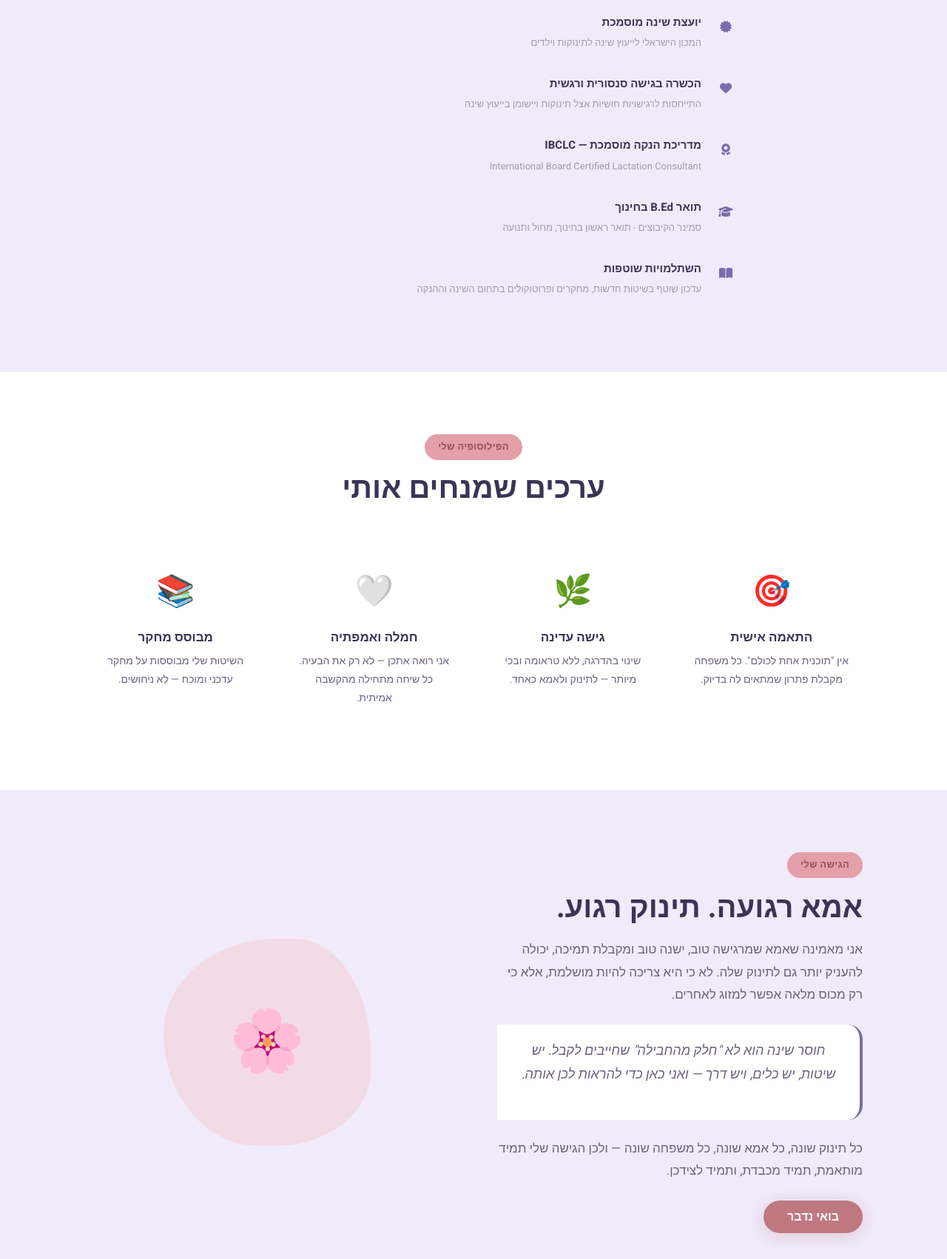
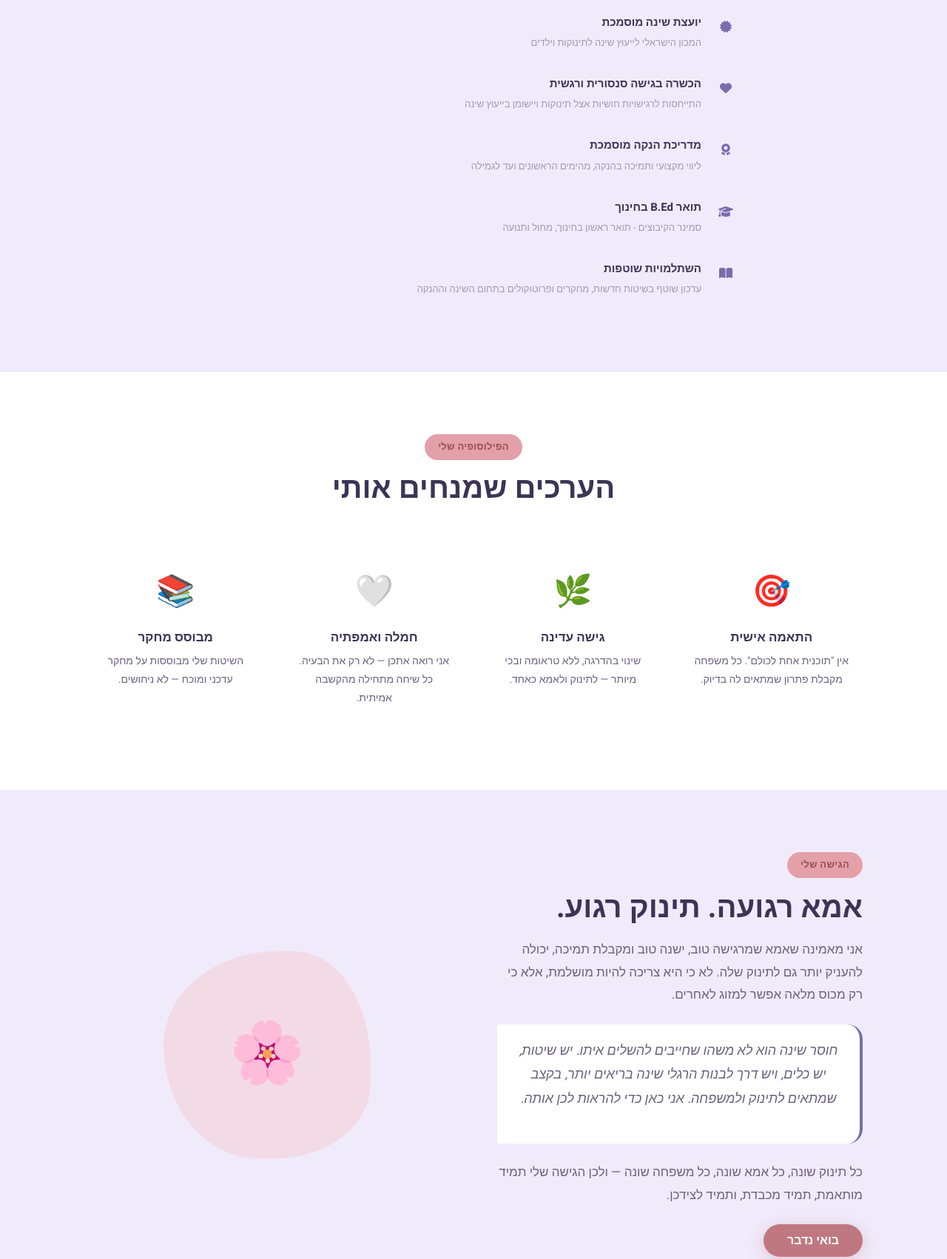
Before and after one commit to natezenou-tech/shiry_website, a plain HTML site: page about.html in a window 1280 px wide. Shown: the part 1375-3077 px from the top of the page at 74% size. Drawn offline with Linux system fonts and the light colour scheme.

Commit message:
Add files via upload

```diff
--- a/about.html
+++ b/about.html
@@ -8,6 +8,7 @@
 <link rel="preconnect" href="https://fonts.googleapis.com">
 <link href="https://fonts.googleapis.com/css2?family=Heebo:wght@400;500;600;700;800&display=swap" rel="stylesheet">
 <link rel="stylesheet" href="https://cdnjs.cloudflare.com/ajax/libs/font-awesome/6.5.1/css/all.min.css">
+<link rel="icon" href="favicon.ico" sizes="any">
 <link rel="icon" type="image/svg+xml" href="favicon.svg">
 <link rel="icon" type="image/png" href="favicon.png">
 <link rel="apple-touch-icon" href="apple-touch-icon.png">
@@ -119,7 +120,7 @@
       </div>
       <div class="credential-item">
         <div class="credential-icon"><i class="fas fa-award"></i></div>
-        <div class="credential-text"><strong>מדריכת הנקה מוסמכת — IBCLC</strong><span>International Board Certified Lactation Consultant</span></div>
+        <div class="credential-text"><strong>מדריכת הנקה מוסמכת</strong><span>ליווי מקצועי ותמיכה בהנקה, מהימים הראשונים ועד לגמילה</span></div>
       </div>
       <div class="credential-item">
         <div class="credential-icon"><i class="fas fa-graduation-cap"></i></div>
@@ -137,7 +138,7 @@
   <div class="container">
     <div class="section-header text-center fade-in">
       <span class="tag tag-blush">הפילוסופיה שלי</span>
-      <h2>ערכים שמנחים אותי</h2>
+      <h2>הערכים שמנחים אותי</h2>
     </div>
     <div class="values-grid">
       <div class="value-card fade-in">
@@ -176,7 +177,7 @@
         <h2>אמא רגועה. תינוק רגוע.</h2>
         <p>אני מאמינה שאמא שמרגישה טוב, ישנה טוב ומקבלת תמיכה, יכולה להעניק יותר גם לתינוק שלה. לא כי היא צריכה להיות מושלמת, אלא כי רק מכוס מלאה אפשר למזוג לאחרים.</p>
         <div class="quote-block" style="text-align:center;">
-          <p>חוסר שינה הוא לא "חלק מהחבילה" שחייבים לקבל. יש שיטות, יש כלים, ויש דרך — ואני כאן כדי להראות לכן אותה.</p>
+          <p>חוסר שינה הוא לא משהו שחייבים להשלים איתו. יש שיטות, יש כלים, ויש דרך לבנות הרגלי שינה בריאים יותר, בקצב שמתאים לתינוק ולמשפחה. אני כאן כדי להראות לכן אותה.</p>
         </div>
         <p>כל תינוק שונה, כל אמא שונה, כל משפחה שונה — ולכן הגישה שלי תמיד מותאמת, תמיד מכבדת, ותמיד לצידכן.</p>
         <a href="contact.html" class="btn btn-blush">בואי נדבר</a>
```
Also changed, not shown: breastfeeding.html (+1 -0 lines), contact.html (+1 -0 lines), index.html (+1 -0 lines), privacy.html (+1 -0 lines), services.html (+2 -1 lines), sleep.html (+1 -0 lines), favicon.ico (added), uploads/Screenshot 2026-07-01 at 16.00.02.png (added).
